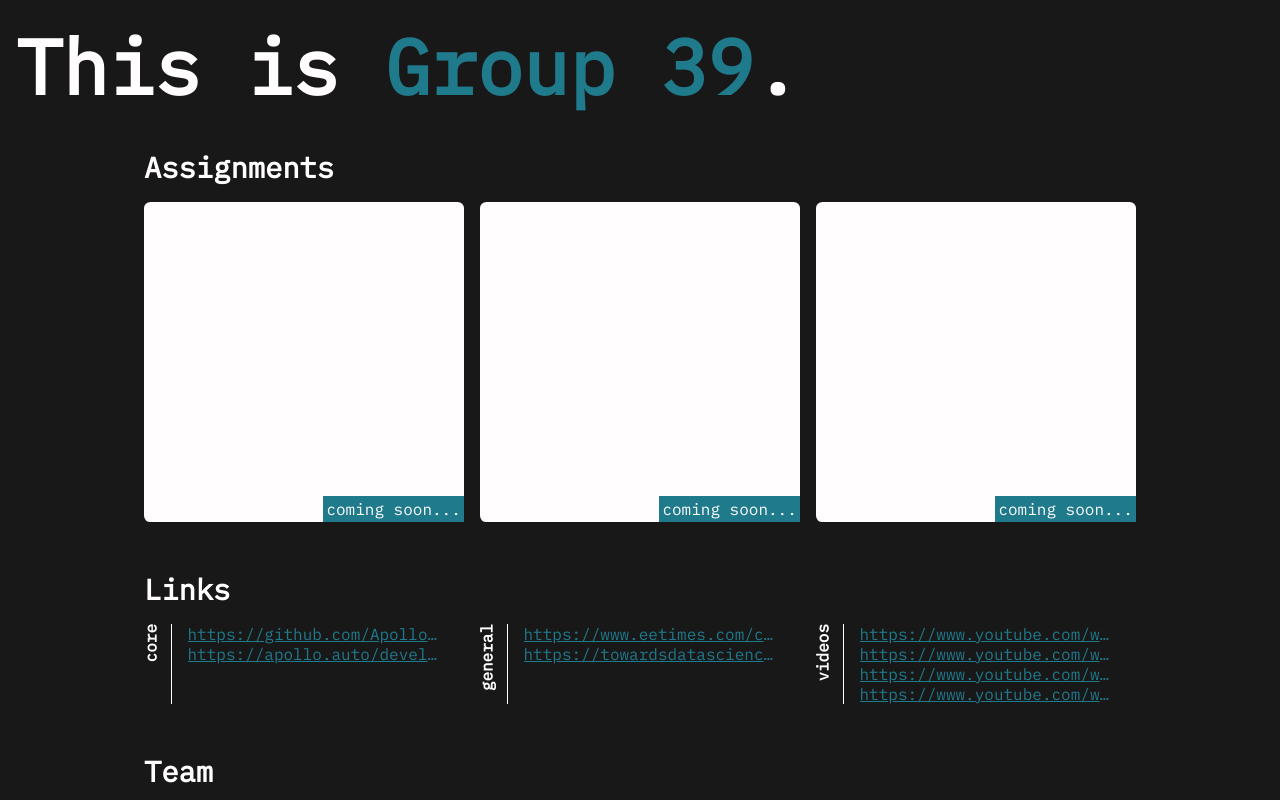
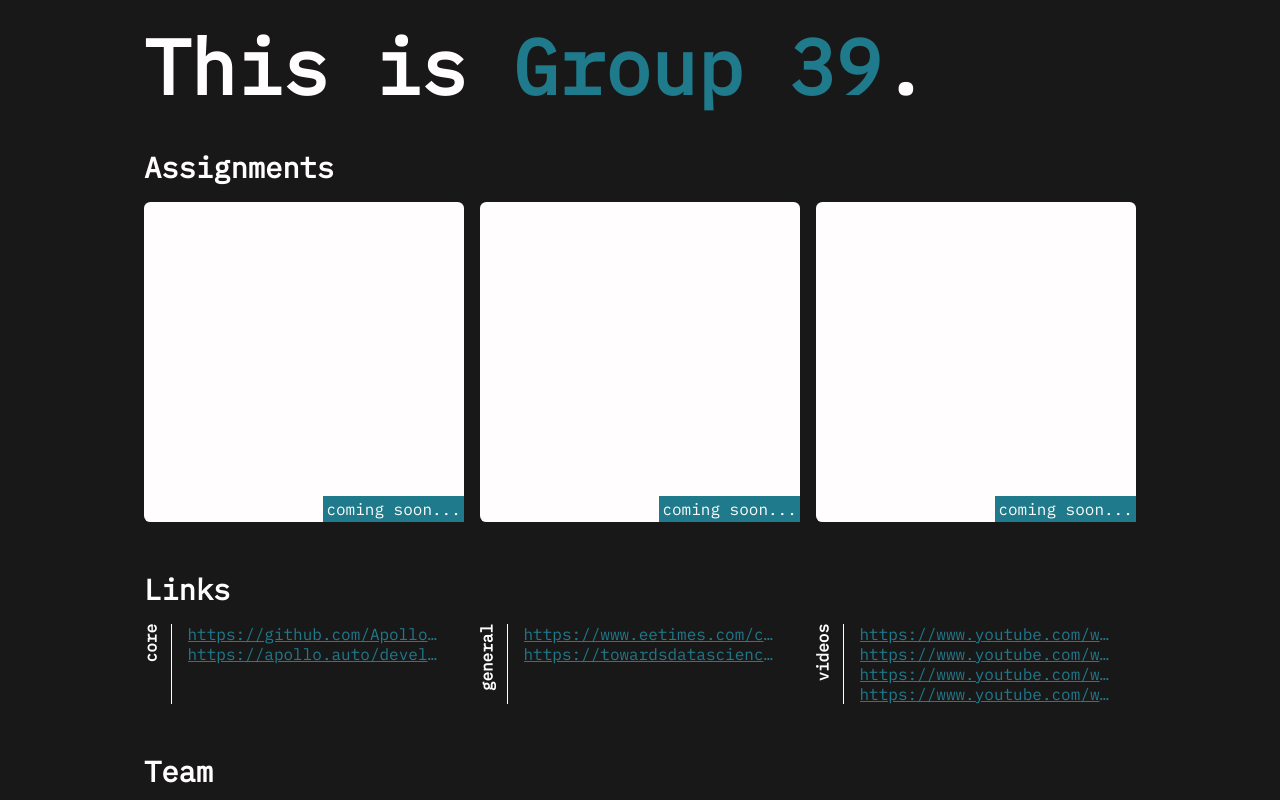
Before and after one commit to Spencercv7/CISC-322-Site, a Svelte app: page / in a window 1280 px wide. Shown: the top 800 px of the page. Built offline with nearby package versions, Linux system fonts and the light colour scheme; grey boxes are pictures that could not be loaded.

Commit message:
Fix: h1 allignment.

```diff
--- a/src/App.svelte
+++ b/src/App.svelte
@@ -34,6 +34,12 @@
   :global(html, body) {
     height: 100%;
     width: 100%;
+    background-color: var(--black);
+  }
+
+  :global(body) {
+    display: grid;
+    justify-content: center;
   }
 
   /* Reset Browser Defaults */
@@ -54,8 +60,6 @@
     min-height: 100vh;
     display: grid;
     grid-template-rows: auto 1fr;
-
-    background-color: var(--black);
   }
 
   main {
--- a/src/components/Header.svelte
+++ b/src/components/Header.svelte
@@ -10,7 +10,7 @@
 
     h1 {
         color: var(--white);
-        font-size: clamp(3rem, 6vw, 6rem);
+        font-size: clamp(3rem, 6vw, 5rem);
     }
 
     h1 span span {
```
